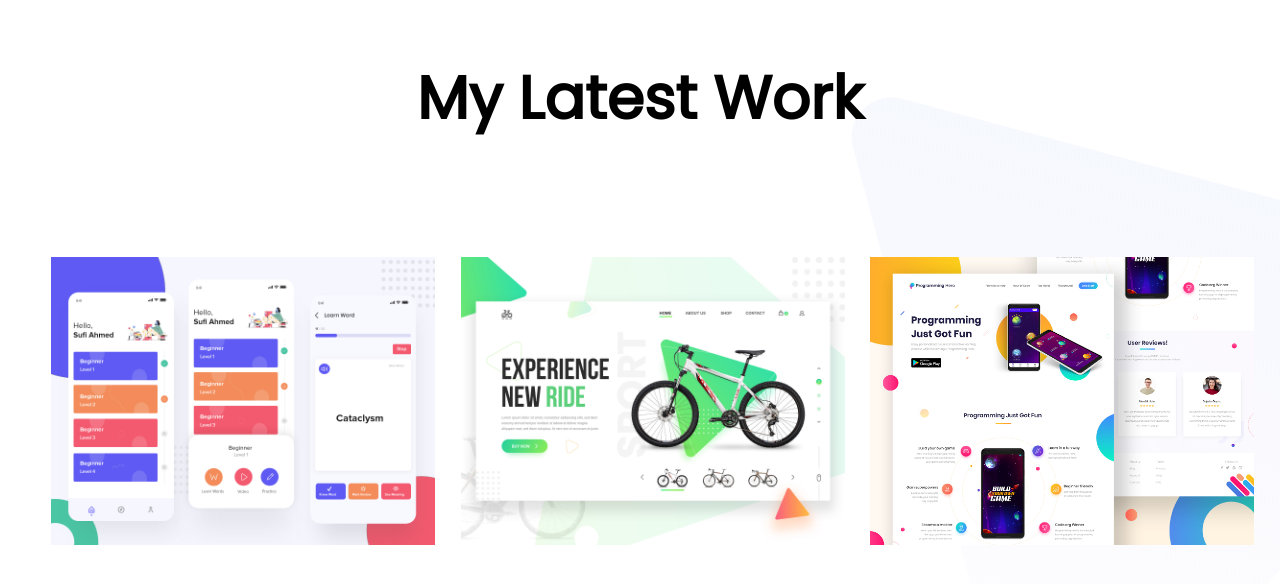
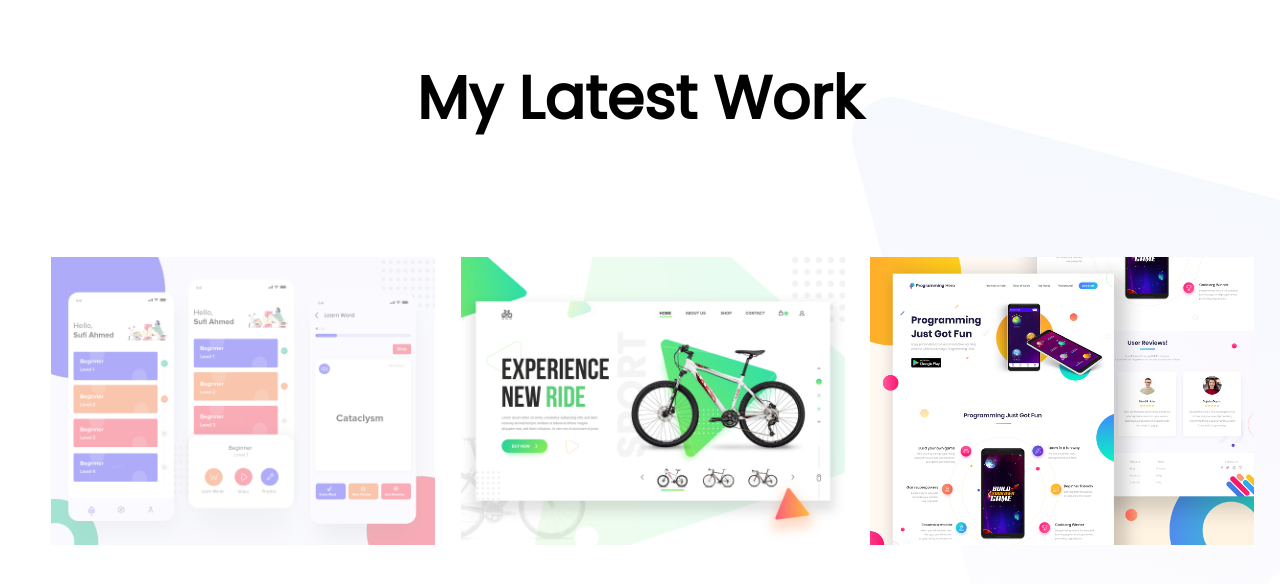
Before and after one commit to ShamimaMoni/Personal-Website, a plain HTML site: page index.html in a window 1280 px wide. In both pictures the pointer is over the picture 243 px from the left and 2081 px from the top of the page. Shown: the part 1681-2265 px from the top of the page. Drawn offline with Linux system fonts and the light colour scheme.

Commit message:
almost there

```diff
--- a/style.css
+++ b/style.css
@@ -119,3 +119,7 @@ footer p{
     padding-bottom:20px;
     color:grey;
 }
+
+.single-work:hover img{
+    opacity: 0.5;
+}
```
